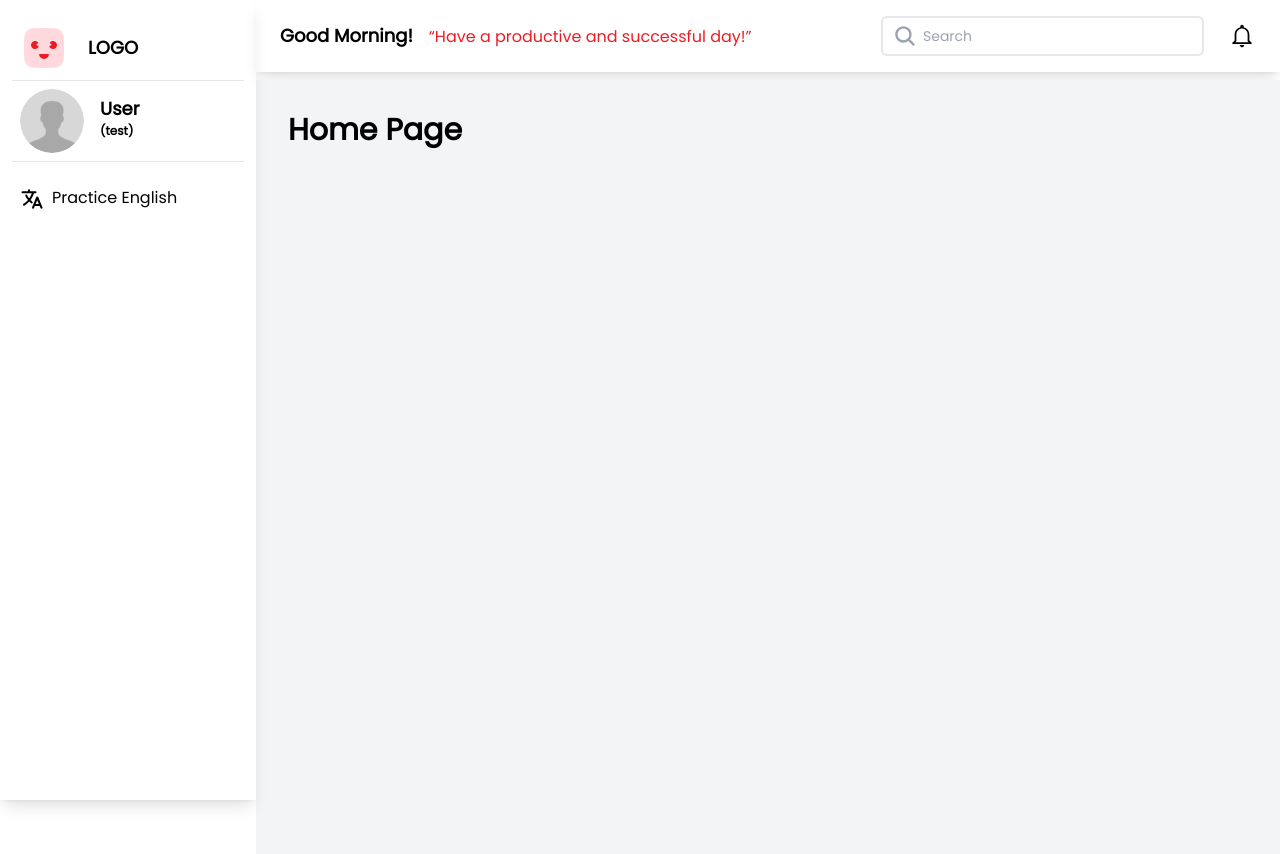
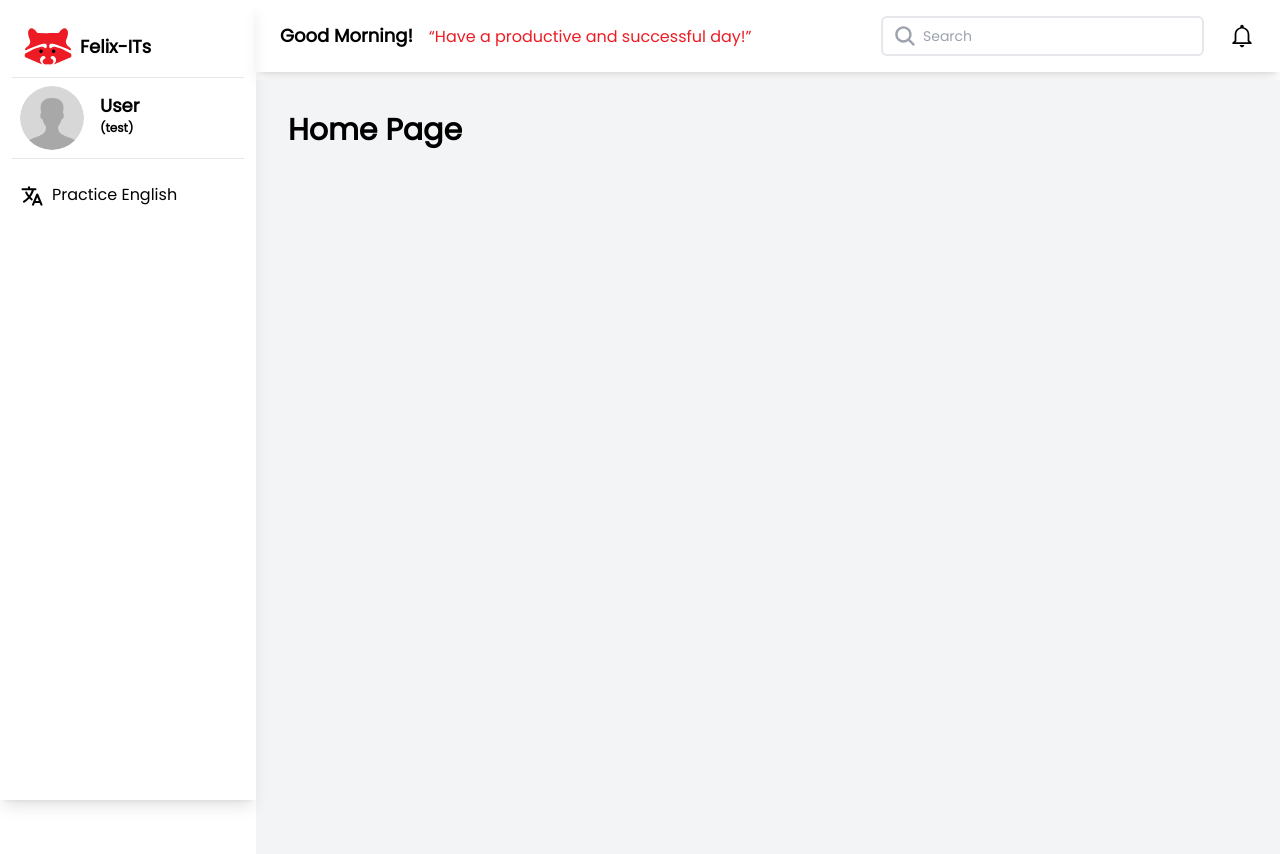
Before and after one commit to Saurabh3639/practice-english, a Next.js app: page / in a window 1280 px wide. Shown: the top 854 px of the page. Built offline with nearby package versions, Linux system fonts and the light colour scheme.

Commit message:
Updated logo in Sidebar component: replaced SVG with Image component and updated logo text

```diff
--- a/components/Sidebar.js
+++ b/components/Sidebar.js
@@ -35,7 +35,7 @@ export default function Sidebar() {
         aria-label="Sidebar"
       >
         <div className="h-full px-3 py-4 overflow-y-auto scrollbar-hide shadow-lg">
-          <div className="flex items-center w-full px-3 py-3">
+          {/* <div className="flex items-center w-full px-3 py-3">
             <svg
               id="logo-34"
               width="40"
@@ -66,6 +66,16 @@ export default function Sidebar() {
               ></path>{" "}
             </svg>
             <span className="ml-6 text-lg font-bold">LOGO</span>
+          </div> */}
+          <div className="flex items-center w-full px-3 py-3">
+            <Image
+              src="/images/logo.svg"
+              height="38"
+              width="48"
+              alt="Felix-ITs"
+              priority={true}
+            />
+            <span className="ml-2 text-lg font-bold">Felix-ITs</span>
           </div>
           <div className="flex items-center p-2 space-x-4 border-t border-b">
             <Image
```
Also changed, not shown: public/images/logo.svg (added).
